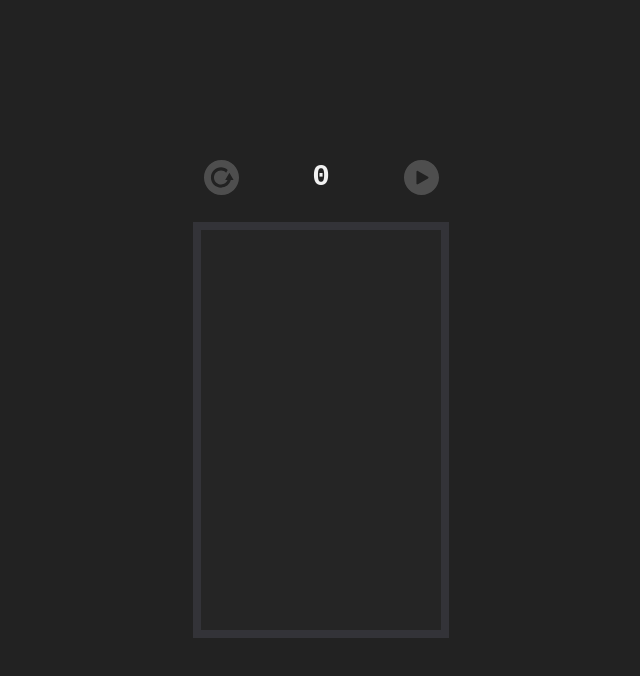
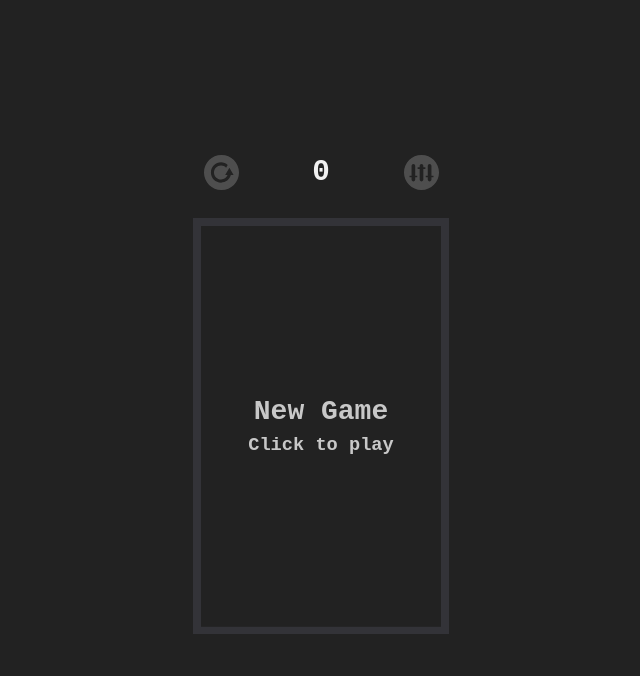
Before and after one commit to anthonymittz/tetris-proto, a plain HTML site: page index.html in a window 1280 px wide. Shown: the whole page, without its empty margins (319-959 px from the left). Drawn offline with Linux system fonts and the light colour scheme.

Commit message:
Implemented Overlay view

```diff
--- a/index.html
+++ b/index.html
@@ -15,12 +15,23 @@
       </span>
       <div id="score">0</div>
       <span id="play" class="btn-main">
-        <img src="img/pause.svg" alt="Replay" width="35px" height="35px" class="hidden" />
-        <img src="img/play.svg" alt="Replay" width="35px" height="35px" />
+        <img src="img/equalizer.svg" alt="Replay" width="35px" height="35px" />
       </span>
     </header>
 
-    <canvas id="tetris" width="240" height="400" onclick="tetris.pause()"></canvas>
+    <main id="game">
+      <div id="overlay">
+        <div class="start" onclick="tetris.pause()">
+          <h2>New Game</h2>
+          <p>Click to play</p>
+        </div>
+        <div class="resume" onclick="tetris.pause()">
+          <h2>Pause</h2>
+          <p>Click to resume</p>
+        </div>
+      </div>
+      <canvas id="tetris" width="240" height="400" onclick="tetris.pause()"></canvas>
+    </main>
 
     <div id="controls">
       <div class="row">
--- a/style.css
+++ b/style.css
@@ -12,6 +12,8 @@
   --bar-normal: 80vw;
   --bar-max: 260px;
   --bar-height: 60px;
+
+  --border: 8px;
 }
 
 * {
@@ -51,9 +53,54 @@ header {
   width: 100%;
 }
 
+main#game {
+  position: relative;
+  margin: 0.5em;
+}
+
 #tetris {
-  border: 8px solid var(--lighter);
-  margin: 0.5em;
+  border: var(--border) solid var(--lighter);
+  position: relative;
+}
+
+#overlay {
+  display: none;
+  background-color: var(--page);
+  opacity: 0.8;
+  position: absolute;
+  top: var(--border);
+  left: var(--border);
+  width: calc(100% - var(--border) * 2);
+  height: calc(100% - var(--border) * 3);
+  z-index: 10;
+  justify-content: center;
+  align-items: center;
+  flex-flow: column;
+  font-size: calc(var(--font-size) - 8pt);
+  text-align: center;
+  user-select: none;
+}
+
+#overlay div {
+  display: none;
+  width: 100%;
+  height: 100%;
+  justify-content: center;
+  align-items: center;
+  flex-flow: column;
+}
+
+#overlay h2 {
+  margin-bottom: 0.25em;
+}
+
+#overlay.paused {
+  display: flex;
+}
+
+#overlay.start .start,
+#overlay.resume .resume {
+  display: flex;
 }
 
 #controls {
@@ -93,8 +140,8 @@ header {
 .btn-main#play {
   right: 0;
 }
-.btn-main .hidden {
-  display: none;
+.btn-main:hover {
+  opacity: 1;
 }
 
 @media screen and (max-width: 720px) {
--- a/tetris.js
+++ b/tetris.js
@@ -17,6 +17,7 @@ function Tetris() {
   this.dropCounter = 0;
   this.dropInterval = 1000; //ms
   this.paused = true;
+  this.newGame = true;
 }
 Tetris.prototype.update = function (time = 0) {
   if (!this.paused) {
@@ -30,12 +31,29 @@ Tetris.prototype.update = function (time = 0) {
   requestAnimationFrame(time => this.update(time));
 };
 Tetris.prototype.reset = function () {
+  this.toggleNewGame();
   arena.clear();
   player.resetScore();
   player.reset();
+  if (this.paused) this.pause();
 };
 Tetris.prototype.pause = function () {
+  if (this.newGame) this.newGame = false;
   this.paused = !this.paused;
+  this.updateOverlay();
+};
+Tetris.prototype.toggleNewGame = function () {
+  this.newGame = !this.newGame;
+};
+Tetris.prototype.updateOverlay = function () {
+  if (this.newGame) {
+    overlay.classList.add('start');
+    overlay.classList.remove('resume');
+  } else {
+    overlay.classList.add('resume');
+    overlay.classList.remove('start');
+  }
+  this.paused ? overlay.classList.add('paused') : overlay.classList.remove('paused');
 };
 
 /* Entities: Player */
@@ -53,6 +71,7 @@ Player.prototype.reset = function () {
   if (arena.collide(this)) tetris.reset();
 };
 Player.prototype.drop = function () {
+  if (tetris.paused) return;
   this.pos.y++;
   if (arena.collide(this)) {
     this.pos.y--;
@@ -63,6 +82,7 @@ Player.prototype.drop = function () {
   tetris.dropCounter = 0;
 };
 Player.prototype.skip = function () {
+  if (tetris.paused) return;
   while (!arena.collide(this)) this.pos.y++;
   this.pos.y--;
   arena.merge(this);
@@ -70,10 +90,12 @@ Player.prototype.skip = function () {
   this.reset();
 };
 Player.prototype.move = function (dir) {
+  if (tetris.paused) return;
   this.pos.x += dir;
   if (arena.collide(this)) this.pos.x -= dir;
 };
 Player.prototype.rotate = function (dir) {
+  if (tetris.paused) return;
   const initialX = this.pos.x;
   let offset = 1;
   const reverseOffset = () => (offset = -(offset + (offset > 0 ? 1 : -1)));
@@ -92,13 +114,13 @@ Player.prototype.rotate = function (dir) {
 };
 Player.prototype.addScore = function (amount) {
   this.score += amount * 10;
-  this.updateScore();
+  this.updateScoreView();
 };
 Player.prototype.resetScore = function () {
   this.score = 0;
-  this.updateScore();
+  this.updateScoreView();
 };
-Player.prototype.updateScore = function () {
+Player.prototype.updateScoreView = function () {
   score.innerText = this.score;
 };
 
@@ -250,29 +272,30 @@ document.addEventListener('keydown', e => {
   switch (e.code) {
     case 'ArrowLeft':
     case 'KeyA':
-      !tetris.paused && player.move(-1);
+      player.move(-1);
       break;
     case 'ArrowRight':
     case 'KeyD':
-      !tetris.paused && player.move(1);
+      player.move(1);
       break;
     case 'ArrowDown':
     case 'KeyS':
-      !tetris.paused && player.drop();
+      player.drop();
       break;
     case 'KeyQ':
-      !tetris.paused && player.rotate(-1);
+      player.rotate(-1);
       break;
     case 'ArrowUp':
     case 'KeyE':
-      !tetris.paused && player.rotate(1);
+      player.rotate(1);
       break;
     case 'Space':
-      !tetris.paused && player.skip();
+      player.skip();
       break;
     case 'Escape':
     case 'Enter':
       tetris.pause();
+      e.preventDefault();
       break;
   }
 });
@@ -283,6 +306,8 @@ const canvas = new Canvas(document.getElementById('tetris'));
 const player = new Player();
 const arena = new Matrix(12, 20);
 const score = document.getElementById('score');
+const overlay = document.getElementById('overlay');
 
 player.reset();
+tetris.updateOverlay();
 tetris.update();
```
Also changed, not shown: img/equalizer.svg (added), 1 other file.
